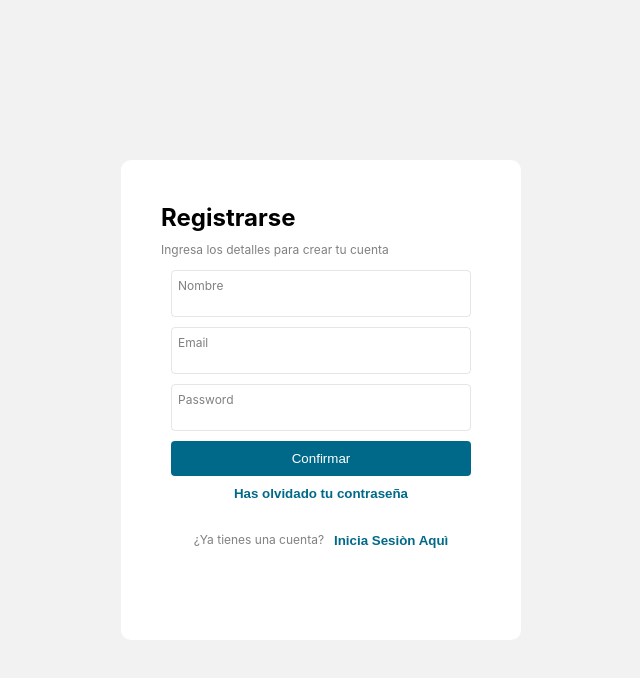
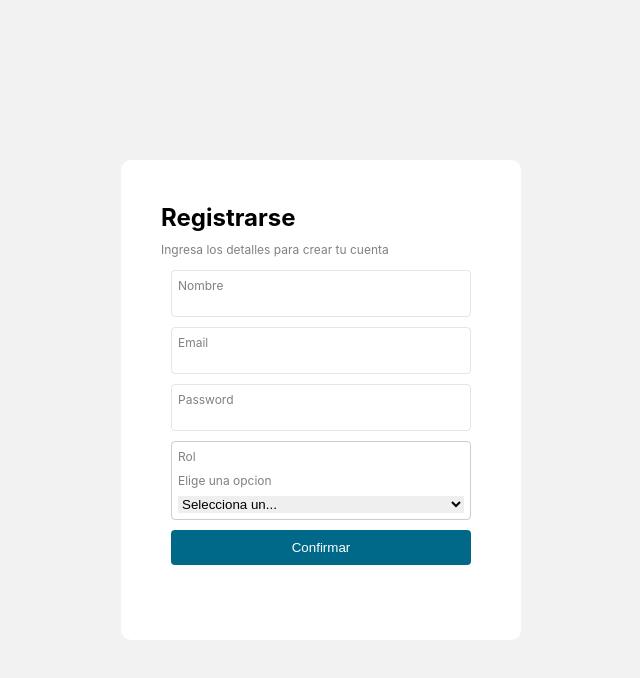
Before and after one commit to TeamKanInc/kanedu-frontend, a React (Vite) app: page /registrarse in a window 1280 px wide. Shown: the top 678 px of the page, without its empty margins (319-959 px from the left). Built offline with nearby package versions, Linux system fonts and the light colour scheme.

Commit message:
Update register view

```diff
--- a/src/Screens/Login/Login.module.css
+++ b/src/Screens/Login/Login.module.css
@@ -42,6 +42,36 @@
   cursor: pointer;
 }
 
+.container_input_social button {
+  padding: 1rem;
+  border: none;
+  background-color: #F5F7F8;
+  color: #121213;
+  border-radius: 0.4rem;
+  cursor: pointer;
+}
+
+.container_input_social {
+  display: flex;
+  flex-direction: column;
+  gap: 1rem;
+  margin-top: 2rem;
+
+}
+.container_input_social button {
+  box-shadow: 0px 3px 4px rgba(0, 0, 0, 0.1);
+}
+.container_input_social button:hover {
+  background-color: #E7F0DC;
+}
+
+.button_logo {
+  width: 1.3rem;
+  height: 1.3rem;
+  margin-left: 1rem;
+  margin-right: 2.1rem;
+}
+
 .img_logo_container {
   display: flex;
   justify-content: center;
--- a/src/Screens/Login/index.tsx
+++ b/src/Screens/Login/index.tsx
@@ -1,6 +1,7 @@
-import { GoogleComponent } from "../../components/ui/Google";
 import { InputComponent } from "../../components/ui/Input";
 import styles from "./Login.module.css";
+
+const url = "https://accounts.google.com";
 
 const Login = () => {
   return (
@@ -16,13 +17,25 @@ const Login = () => {
           />
         </div>
 
+
+
         <div className={styles.header_form}>
           <h2>Bienvenido</h2>
           <span>
             Encantado de verte nuevamente, ¡inicia sesion!
           </span>
         </div>
-       <GoogleComponent/>
+        <div className={styles.container_input_social}>
+          <button onClick={() => window.open(url, "_blank")}>
+            <img
+              src="/img/google.svg"
+              alt="Google logo"
+              className={styles.button_logo}
+            />
+
+            <b>Continua con Google</b>
+          </button>
+        </div>
         <div className={styles.container_input}>
           <InputComponent label="Correo" type="text" />
           <InputComponent label="Contraseña" type="password" />
--- a/src/Screens/Signup/Signup.module.css
+++ b/src/Screens/Signup/Signup.module.css
@@ -28,33 +28,27 @@
   gap: 1rem;
 }
 
-.restore_password {
-  display: flex;
-  justify-content: center;
-  align-items: center;
+.select {
+    border: 1px solid rgba(0, 0, 0, 0.2);
+    padding: .6rem;
+    display: flex;
+    flex-direction: column;
+    gap: .6rem;
+    border-radius: .4rem;
+
 }
 
-.restore_password button {
-  background-color: transparent;
-  border: none;
-  cursor: pointer;
-  color: #006989;
-  font-weight: 600;
+.select label {
+    font-size: 1.2rem;
+    color: gray;
 }
 
-.footer_message {
-  margin-top: 3rem;
-  display: flex;
-  gap: 1rem;
-  justify-content: center;
-  align-items: center;
+.select select {
+    border: none;
+    outline: none;
 }
 
-.footer_message button {
-  background-color: transparent;
-  border: none;
-  cursor: pointer;
-  color: #006989;
-  text-transform: capitalize;
-  font-weight: 600;
+.select p {
+ font-size: 1.2rem;
+ color: gray;
 }
--- a/src/Screens/Signup/index.tsx
+++ b/src/Screens/Signup/index.tsx
@@ -13,15 +13,16 @@ const Signup = () => {
           <InputComponent label={"Email"} type={"text"} />
           <InputComponent label={"Password"} type={"text"} />
 
+          <div className={style.select}>
+            <p>Rol</p>
+            <label htmlFor="Rol-select">Elige una opcion</label>
+            <select name="Rol-select" id="Rol-select">
+            <option value="">Selecciona un...</option>
+                <option value="administrador">Administrador</option>
+                <option value="invitado">Invitado</option>
+            </select>
+          </div>
          <ButtonComponent label="Confirmar"/>
-        </div>
-        <div className={style.restore_password}>
-          <button>Has olvidado tu contraseña</button>
-        </div>
-
-        <div  className= {style.footer_message}>
-          <span>¿Ya tienes una cuenta?</span>
-          <button>Inicia sesiòn aquì</button>
         </div>
       </div>
     </div>
```
